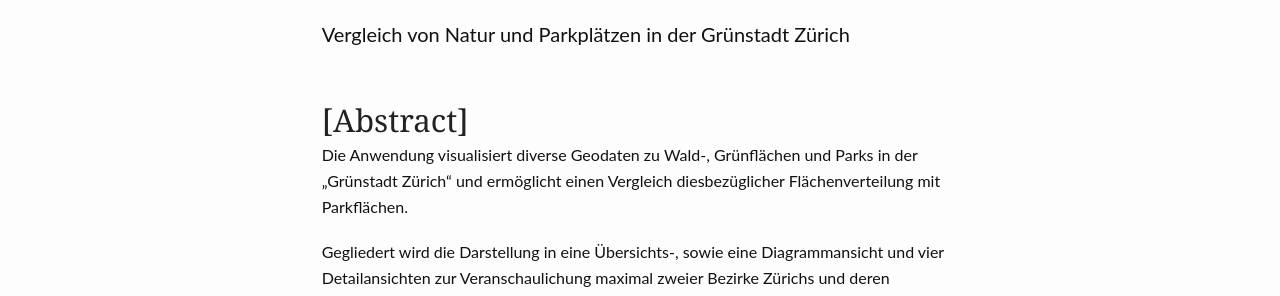
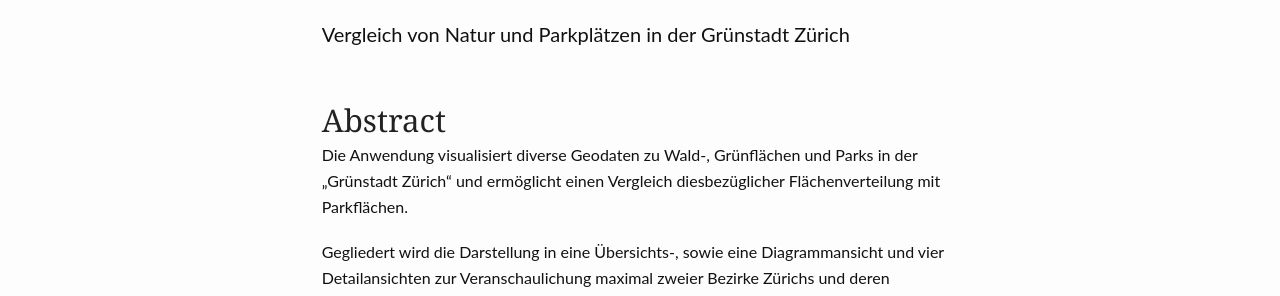
Before and after one commit to tillnagel/gdv-website, a Jekyll site: the page built from _posts/projects/2017-01-26-ZuerichParkflaechen.md, in a window 1280 px wide and 900 px high, scrolled down 399 px. Shown: the part 161-457 px from the top of the window. Built offline with Jekyll 4.4.1, drawn with Linux system fonts in a browser that asks for light colours.

```diff
--- a/_posts/projects/2017-01-26-ZuerichParkflaechen.md
+++ b/_posts/projects/2017-01-26-ZuerichParkflaechen.md
@@ -14,7 +14,7 @@ image:
 author: Ahmet Ekiz, Kevin Schorpp, Klaus Hipp, Mihkail Polishuk
 ---
 
-## [Abstract]
+## Abstract
 Die Anwendung visualisiert diverse Geodaten zu Wald-, Grünflächen und Parks in der „Grünstadt Zürich“ und ermöglicht einen Vergleich diesbezüglicher Flächenverteilung mit Parkflächen.
 
 
```
